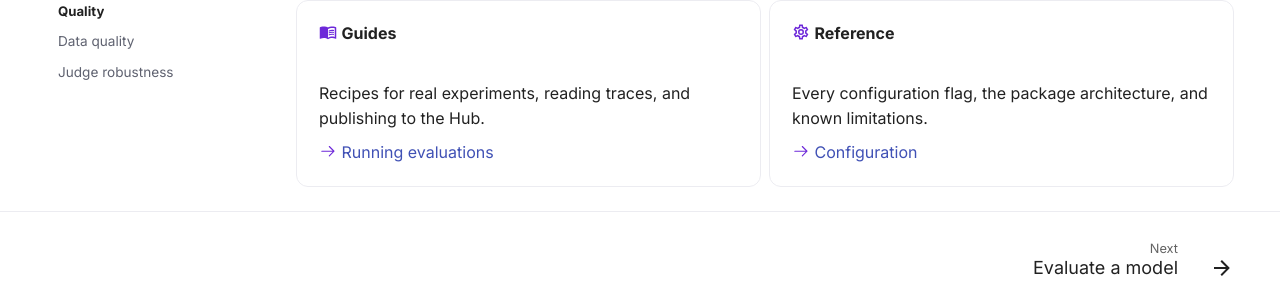
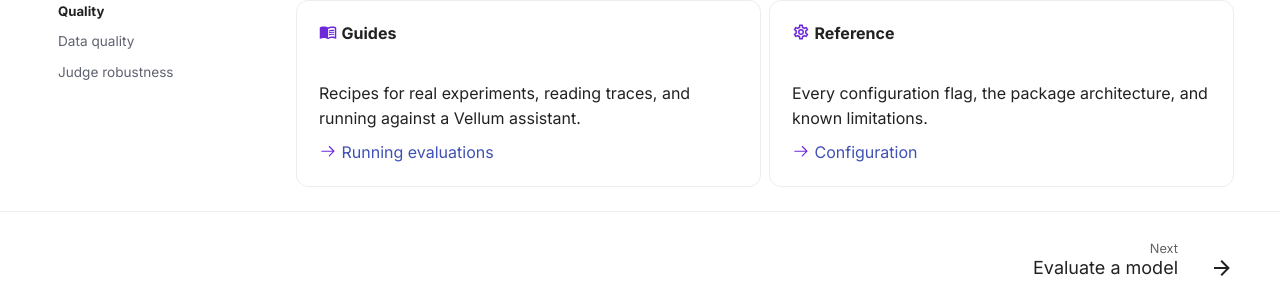
Before and after one commit to Super-Eric/convomem-arena, an MkDocs documentation site: the page built from docs/index.md, in a window 1280 px wide and 900 px high, scrolled down 907 px. Shown: the part 552-854 px from the top of the window. Built offline with MkDocs 1.6.1 and Material for MkDocs 9.7.7, drawn with Linux system fonts in a browser that asks for light colours; comment, search, counter and statistics services are not loaded.

Commit message:
Docs: remove the guide on publishing to the Environments Hub
Drops docs/guides/publishing.md, its nav entry and README link, and the
home page's mention of it; the concepts page no longer names the push
command.

Co-Authored-By: Claude Opus 5.5 <noreply@anthropic.com>

```diff
--- a/docs/index.md
+++ b/docs/index.md
@@ -65,7 +65,7 @@ Answers are graded by **ConvoMem's official RIGHT/WRONG judges**, one per catego
 
     ---
 
-    Recipes for real experiments, reading traces, and publishing to the Hub.
+    Recipes for real experiments, reading traces, and running against a Vellum assistant.
 
     [:octicons-arrow-right-24: Running evaluations](guides/running-evaluations.md)
 
--- a/mkdocs.yml
+++ b/mkdocs.yml
@@ -87,7 +87,6 @@ nav:
       - Running evaluations: guides/running-evaluations.md
       - Reading results: guides/reading-results.md
       - Use a Vellum assistant as the model: guides/vellum-as-model.md
-      - Publishing to the Hub: guides/publishing.md
   - Reference:
       - Configuration: reference/configuration.md
       - Architecture: reference/architecture.md
```
Also changed, not shown: README.md (+1 -1 lines), docs/concepts/verifiers.md (+1 -1 lines), docs/guides/publishing.md (deleted, +0 -24 lines).
